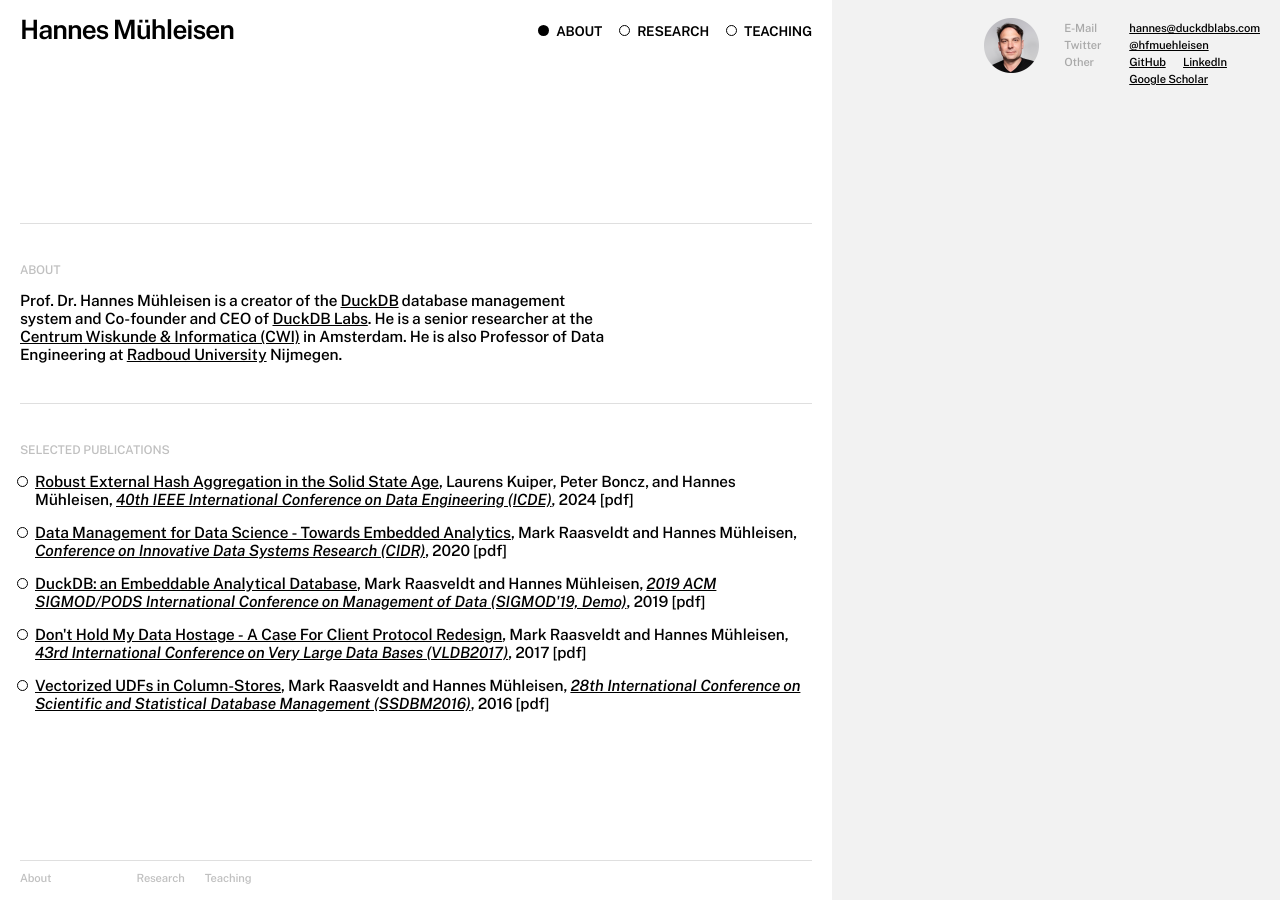
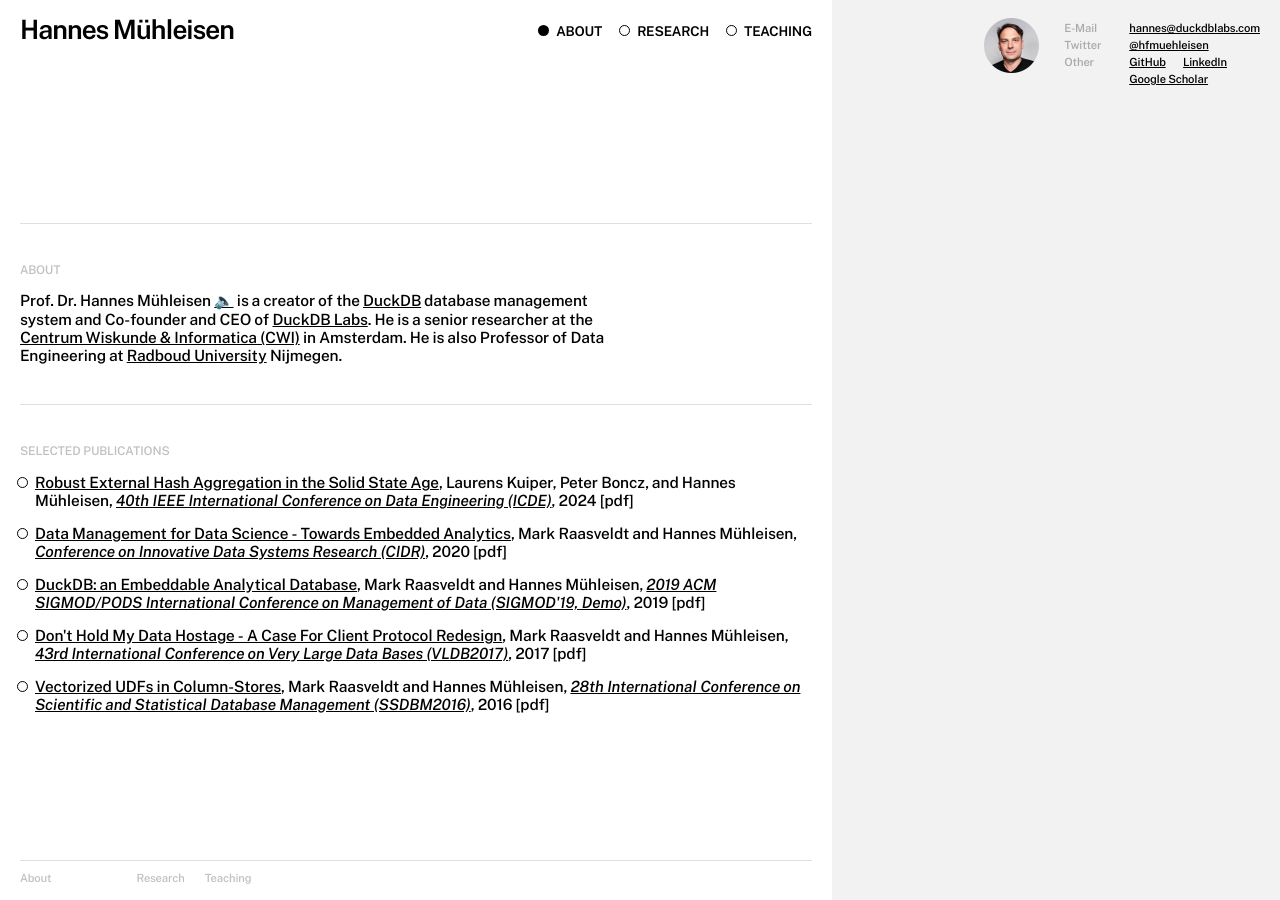
Before and after one commit to hannes/hannes.muehleisen.org, a Jekyll site: the page built from index.md, in a window 1280 px wide. Built offline with Jekyll 4.4.1, drawn with Linux system fonts in a browser that asks for light colours; our own code applies the rules of GitHub Pages for plain Markdown files; part of the change alters nothing that is shown.

```diff
--- a/index.md
+++ b/index.md
@@ -5,7 +5,7 @@ layout: default
 ## About
 
 
-Prof. Dr. Hannes Mühleisen is a creator of the [DuckDB](https://duckdb.org) database management system and Co-founder and CEO of [DuckDB Labs](https://duckdblabs.com). He is a senior researcher at the [Centrum Wiskunde & Informatica (CWI)](http://www.cwi.nl) in Amsterdam. He is also Professor of Data Engineering at [Radboud University](https://www.ru.nl) Nijmegen.
+Prof. Dr. Hannes Mühleisen [🔈](https://hannes.muehleisen.org/assets/hannes-name-pronounciation.mp3) is a creator of the [DuckDB](https://duckdb.org) database management system and Co-founder and CEO of [DuckDB Labs](https://duckdblabs.com). He is a senior researcher at the [Centrum Wiskunde & Informatica (CWI)](http://www.cwi.nl) in Amsterdam. He is also Professor of Data Engineering at [Radboud University](https://www.ru.nl) Nijmegen.
 
 
 ## Selected Publications
```
